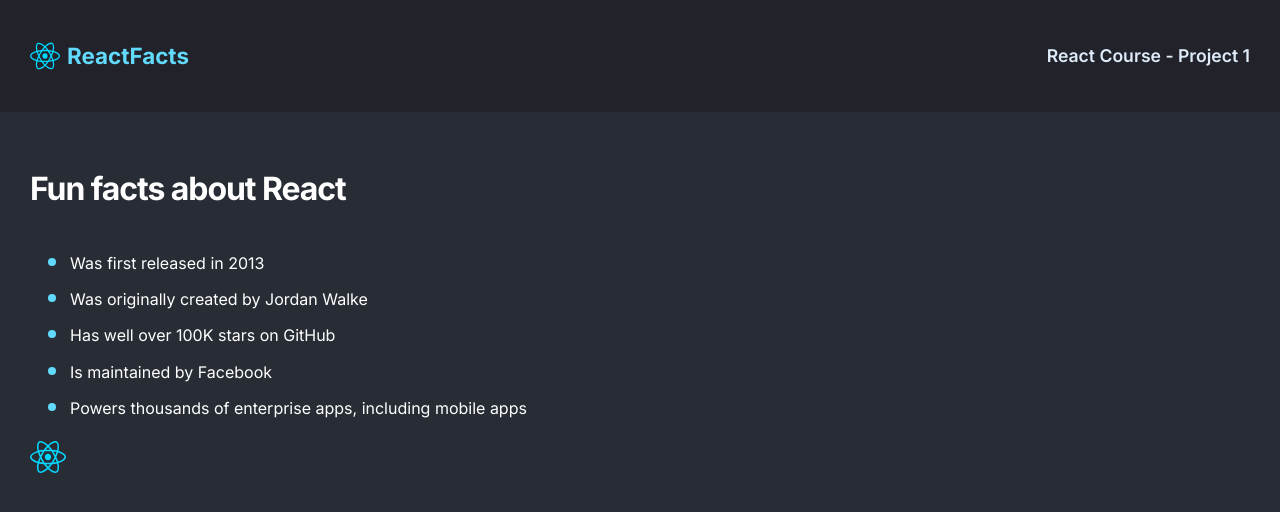
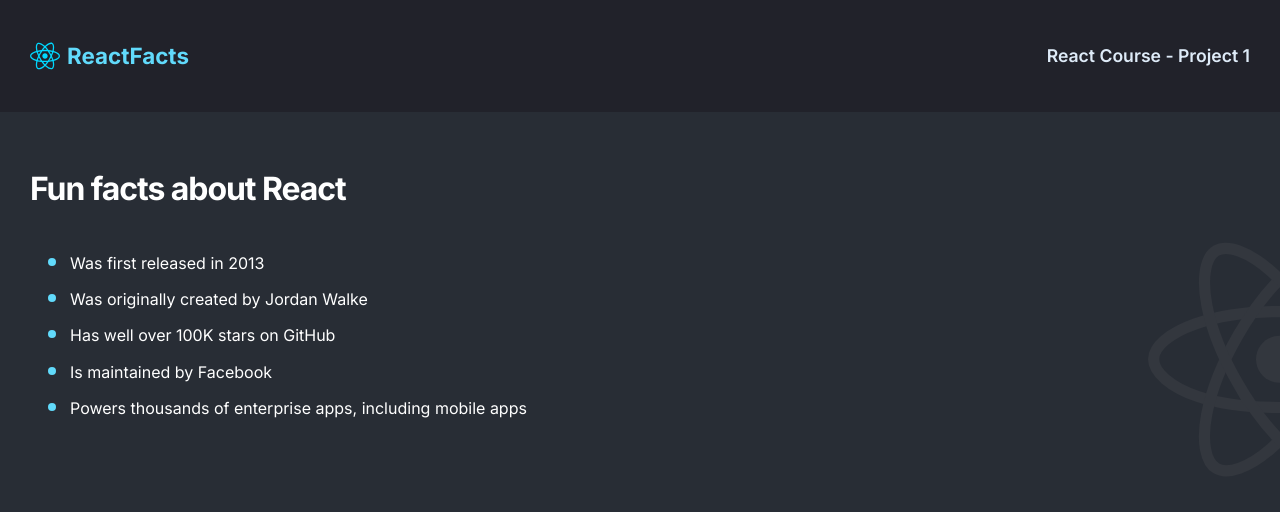
Before and after one commit to naomijustin/fcc-projects-react-fun-facts, a React (Vite) app: page / in a window 1280 px wide. Shown: the top 512 px of the page. Built offline with nearby package versions, Linux system fonts and the light colour scheme.

Commit message:
added background react logo

```diff
--- a/src/components/Main.jsx
+++ b/src/components/Main.jsx
@@ -1,5 +1,6 @@
 import React from "react"
 import logo from "../assets/react.svg"
+import logoLarge from "../assets/reactjs-icon_large.svg"
 
 
 /**
@@ -26,7 +27,7 @@ function Main() {
                 <li>Is maintained by Facebook</li>
                 <li>Powers thousands of enterprise apps, including mobile apps</li>
             </ul>
-            <img className="main--bg_logo" src={logo} alt="React Logo"></img>
+            <img className="main--bg_logo" src={logoLarge} alt="React Logo"></img>
         </main>
 
     )
--- a/src/index.css
+++ b/src/index.css
@@ -53,7 +53,11 @@ body {
 }
 .main--bg_logo {
   position: absolute;
-  filter: #33373E;
+  right: 0;
+  top: 0;
+  padding-top: 228px;
+  z-index: -1;
+
 }
 @media (max-width: 450px) {
   .navbar {
```
Also changed, not shown: src/assets/reactjs-icon_large.svg (added).
